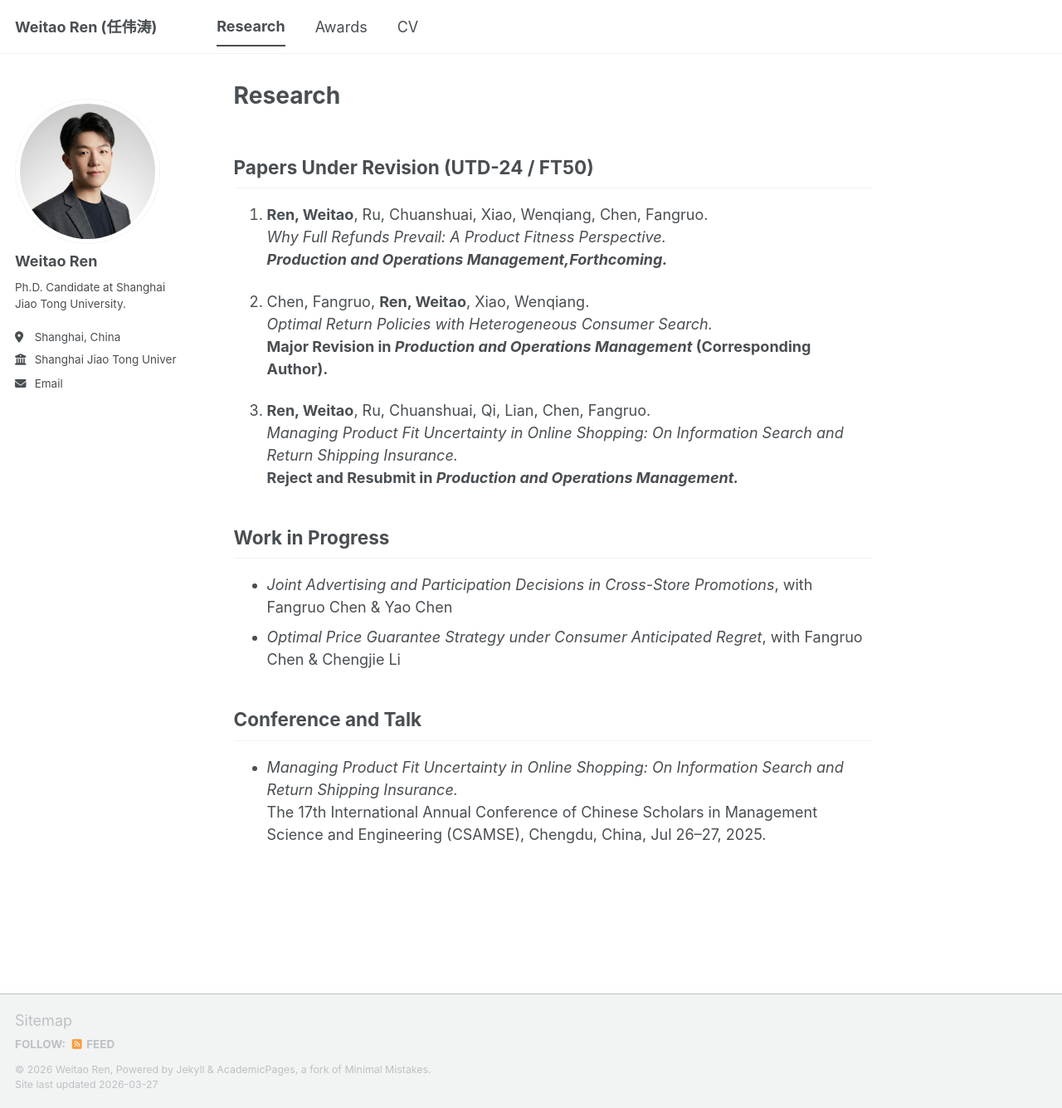
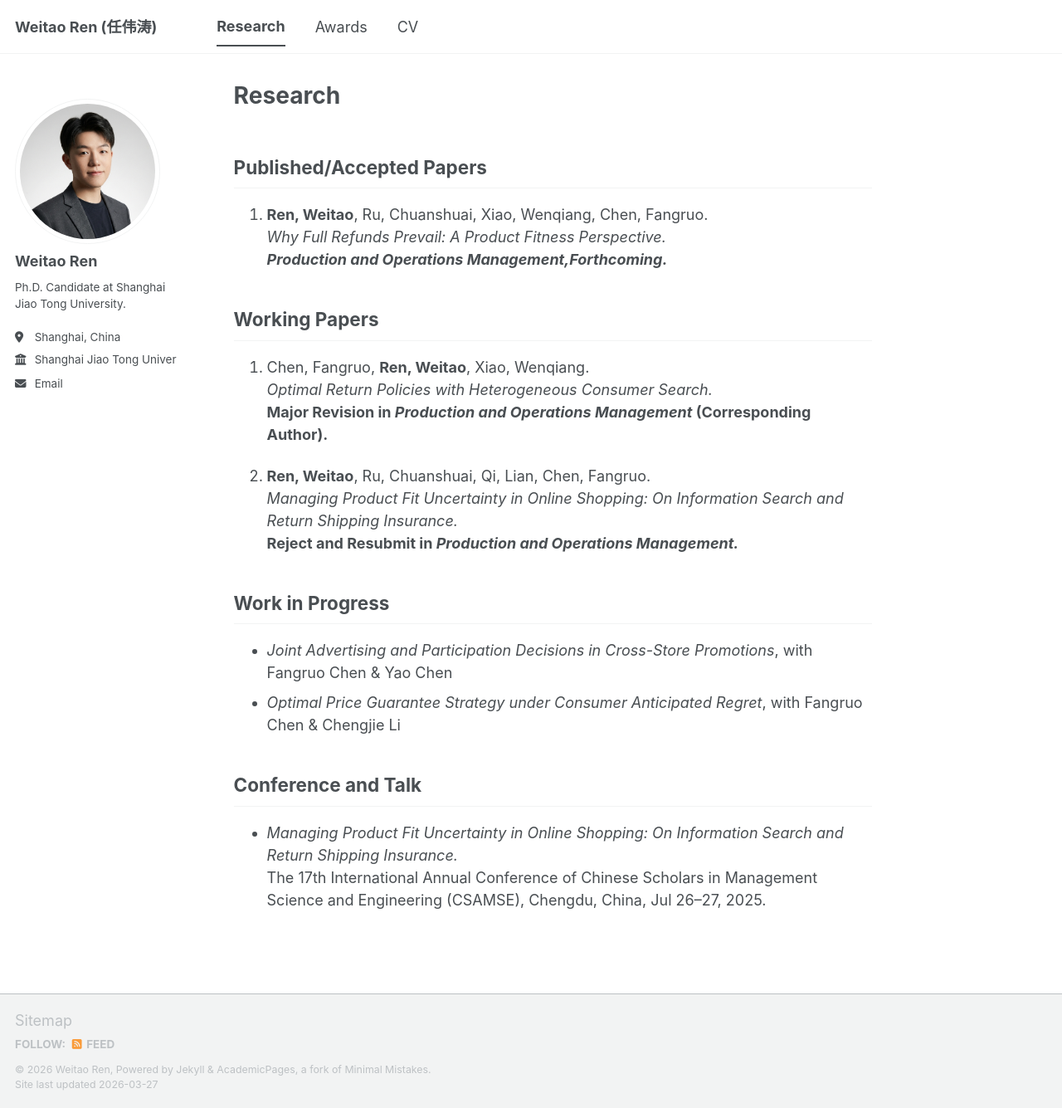
Before and after one commit to weitaoren/weitaoren.github.io, a Jekyll site: the page built from _pages/research.md, in a window 1280 px wide and 1335 px high. Shown: the whole window at 83% size. Built offline with Jekyll 4.4.1, drawn with Linux system fonts in a browser that asks for light colours; a script bundle is joined from its source files by our own code; library files that are not in the unit come from our copies.

Commit message:
Update research.md

```diff
--- a/_pages/research.md
+++ b/_pages/research.md
@@ -4,18 +4,20 @@ title: "Research"
 permalink: /research/
 author_profile: true
 ---
-
-## Papers Under Revision (UTD-24 / FT50)
+## Published/Accepted Papers
 
 1. **Ren, Weitao**, Ru, Chuanshuai, Xiao, Wenqiang, Chen, Fangruo.
    *Why Full Refunds Prevail: A Product Fitness Perspective.*
    ***Production and Operations Management,Forthcoming.***
 
-2. Chen, Fangruo, **Ren, Weitao**, Xiao, Wenqiang.
+
+## Working Papers
+
+1. Chen, Fangruo, **Ren, Weitao**, Xiao, Wenqiang.
    *Optimal Return Policies with Heterogeneous Consumer Search.*
    **Major Revision in *Production and Operations Management* (Corresponding Author).**
 
-3. **Ren, Weitao**, Ru, Chuanshuai, Qi, Lian, Chen, Fangruo.
+2. **Ren, Weitao**, Ru, Chuanshuai, Qi, Lian, Chen, Fangruo.
    *Managing Product Fit Uncertainty in Online Shopping: On Information Search and Return Shipping Insurance.*
    **Reject and Resubmit in *Production and Operations Management.***
 
```
